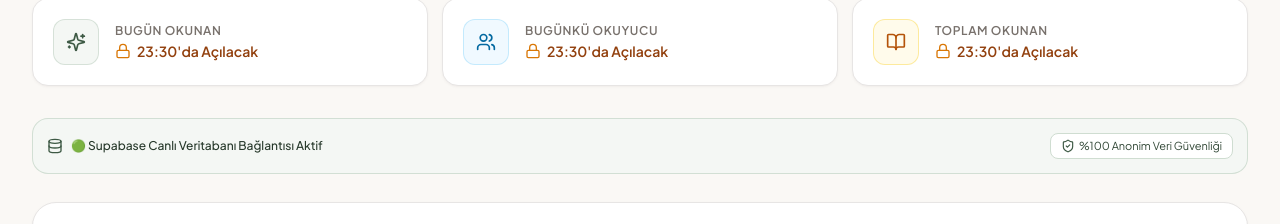
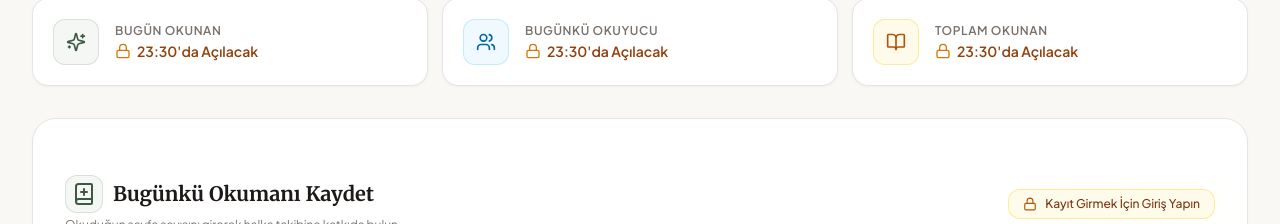
Before and after one commit to cesurokcu13/nurai, a React (Vite) app: page / in a window 1280 px wide. Shown: the part 111-335 px from the top of the page. Built offline with nearby package versions, Linux system fonts and the light colour scheme; no server answers; the database is empty.

Commit message:
refactor: Supabase canli baglanti aktif bilgi kutusu kaldirildi

```diff
--- a/src/App.jsx
+++ b/src/App.jsx
@@ -7,7 +7,7 @@ import PersonalProfile from './components/PersonalProfile';
 import AuthModal from './components/AuthModal';
 import Footer from './components/Footer';
 import { apiService, isSupabaseConfigured } from './lib/supabase';
-import { Database, ShieldCheck, AlertCircle } from 'lucide-react';
+import { AlertCircle } from 'lucide-react';
 
 export default function App() {
   const [userProfile, setUserProfile] = useState(null);
@@ -124,18 +124,8 @@ export default function App() {
       {/* Main Content Area */}
       <main className="flex-1 max-w-7xl w-full mx-auto px-4 sm:px-6 lg:px-8 py-6 sm:py-8 space-y-7">
 
-        {/* Supabase Connection Status Banner */}
-        {isSupabaseConfigured ? (
-          <div className="p-3.5 rounded-2xl bg-sage-50 dark:bg-emerald-500/10 border border-sage-200/90 dark:border-emerald-500/30 flex items-center justify-between gap-3 text-xs text-sage-900 dark:text-emerald-400 shadow-2xs">
-            <div className="flex items-center gap-2 font-medium">
-              <Database className="h-4 w-4 text-sage-700 dark:text-emerald-400" />
-              <span>🟢 Supabase Canlı Veritabanı Bağlantısı Aktif</span>
-            </div>
-            <span className="flex items-center gap-1 text-[11px] text-sage-800 dark:text-emerald-400 bg-white dark:bg-slate-900 px-2.5 py-1 rounded-lg border border-sage-200 dark:border-emerald-500/20 shadow-2xs">
-              <ShieldCheck className="h-3.5 w-3.5 text-sage-700 dark:text-emerald-400" /> %100 Anonim Veri Güvenliği
-            </span>
-          </div>
-        ) : (
+        {/* Supabase Connection Warning (only shown if not configured) */}
+        {!isSupabaseConfigured && (
           <div className="p-4 rounded-2xl bg-amber-50 dark:bg-amber-500/10 border border-amber-200 dark:border-amber-500/30 flex items-start sm:items-center gap-3 text-xs text-amber-900 dark:text-amber-300 shadow-2xs">
             <AlertCircle className="h-5 w-5 text-amber-700 dark:text-amber-400 shrink-0 mt-0.5 sm:mt-0" />
             <div className="flex-1">
```
